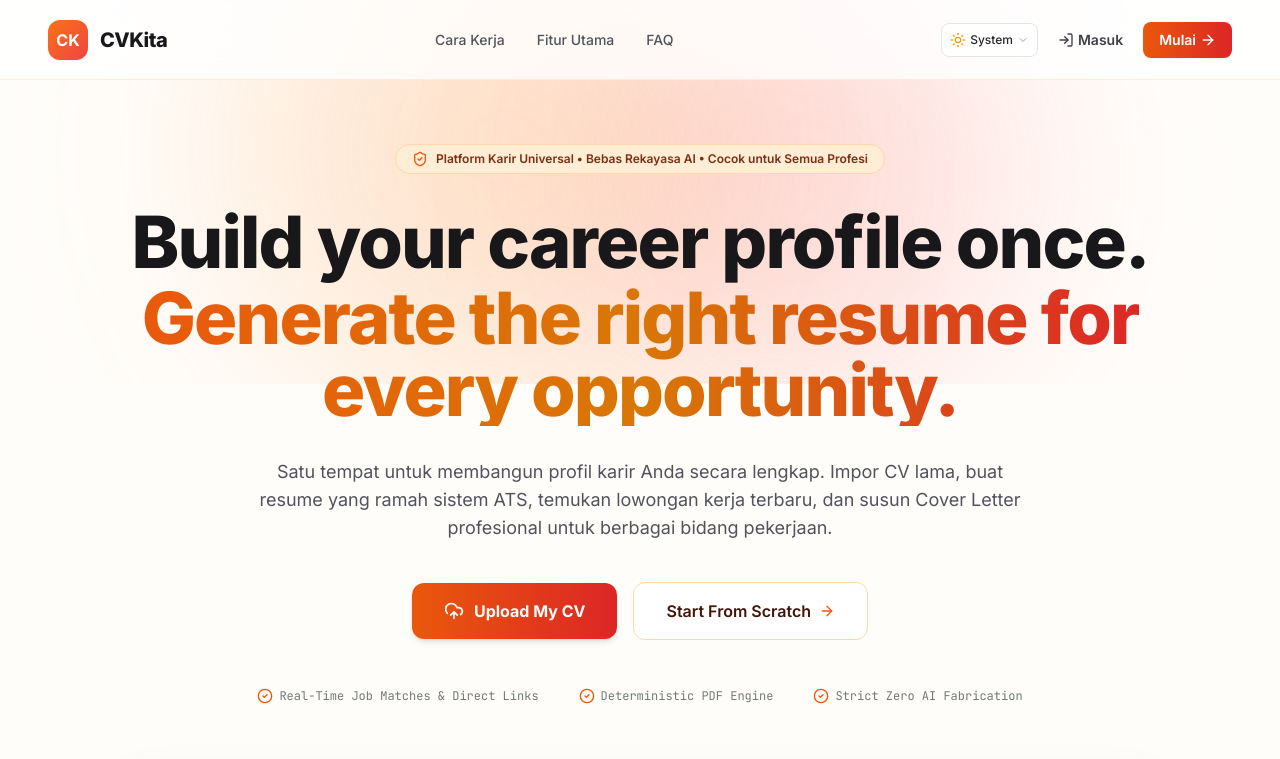
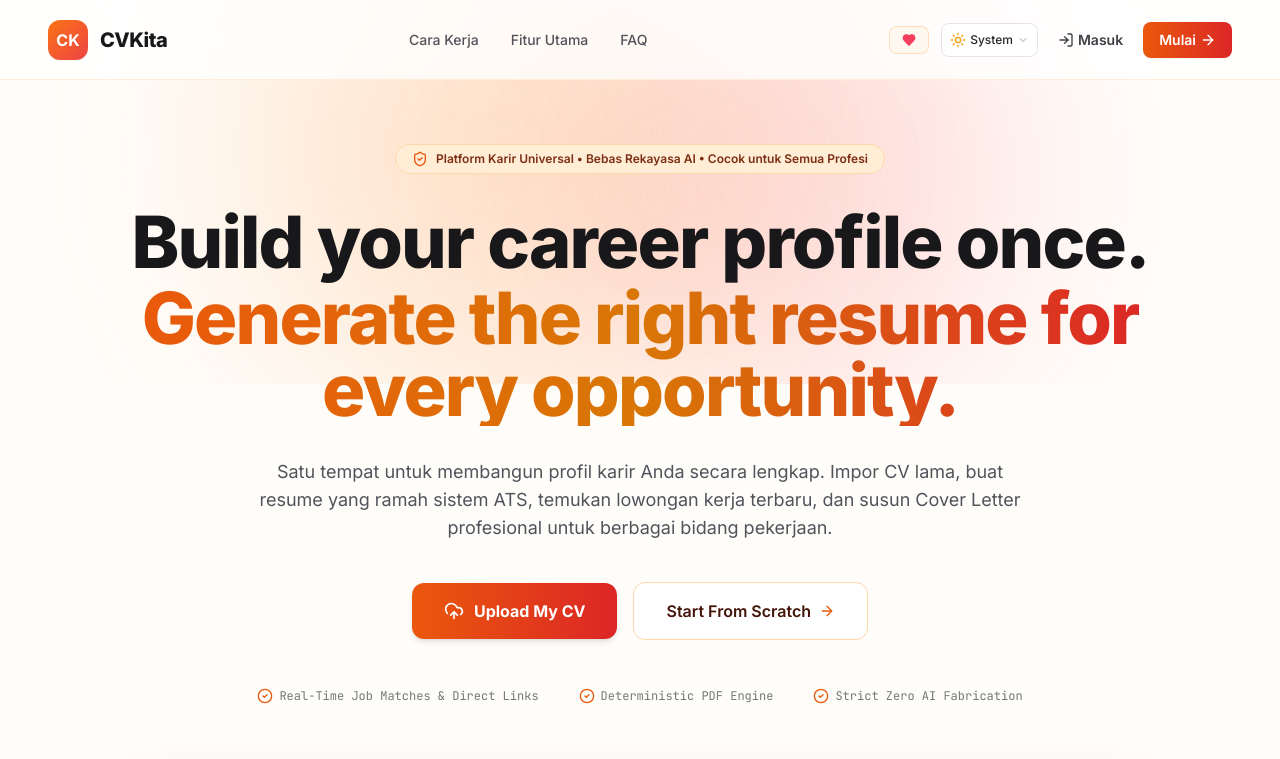
Before and after one commit to bagjasatrio/CVKita, a Next.js app: page / in a window 1280 px wide. Shown: the top 759 px of the page. Built offline with nearby package versions, Linux system fonts and the light colour scheme.

Commit message:
feat: add subtle Support CVKita links on landing header and dashboard overview

```diff
--- a/src/app/dashboard/page.tsx
+++ b/src/app/dashboard/page.tsx
@@ -13,6 +13,7 @@ import {
   AlertCircle,
   ExternalLink,
   Plus,
+  Heart,
 } from "lucide-react";
 import { useAuth } from "@/lib/auth-context";
 import { useUserProfile } from "@/lib/use-user-profile";
@@ -246,6 +247,27 @@ export default function DashboardOverviewPage() {
           </div>
         </div>
       </div>
+
+      {/* Subtle Support CVKita Banner */}
+      <div className="flex flex-col sm:flex-row items-center justify-between gap-3 p-4 rounded-xl border border-orange-200/80 dark:border-zinc-800 bg-orange-50/50 dark:bg-zinc-900/40 text-xs text-zinc-700 dark:text-zinc-300">
+        <div className="flex items-center gap-2.5">
+          <div className="w-7 h-7 rounded-lg bg-orange-100 dark:bg-orange-950/80 text-orange-600 dark:text-orange-400 flex items-center justify-center shrink-0">
+            <Heart className="w-4 h-4 text-rose-500 fill-rose-500" />
+          </div>
+          <span>
+            <strong>CVKita 100% Gratis & Bebas Iklan.</strong> Jika platform ini membantumu melamar kerja, kamu bisa memberikan apresiasi sukarela.
+          </span>
+        </div>
+        <a
+          href="https://tako.id/BAGJA"
+          target="_blank"
+          rel="noopener noreferrer"
+          className="shrink-0 inline-flex items-center gap-1.5 px-3.5 py-1.5 rounded-lg bg-gradient-to-r from-orange-600 to-red-600 hover:from-orange-500 hover:to-red-500 text-white font-semibold text-xs transition-colors shadow-xs"
+        >
+          <span>Dukung CVKita ☕</span>
+          <ExternalLink className="w-3 h-3 text-white" />
+        </a>
+      </div>
     </div>
   );
 }
--- a/src/app/page.tsx
+++ b/src/app/page.tsx
@@ -27,6 +27,7 @@ import {
   Globe,
   Menu,
   X,
+  Heart,
 } from "lucide-react";
 import { useAuth } from "@/lib/auth-context";
 import { useTheme } from "@/components/theme-provider";
@@ -80,6 +81,17 @@ export default function LandingPage() {
 
         {/* Right Nav Actions */}
         <div className="flex items-center gap-1.5 sm:gap-3">
+          {/* Support CVKita Link */}
+          <a
+            href="https://tako.id/BAGJA"
+            target="_blank"
+            rel="noopener noreferrer"
+            className="inline-flex items-center gap-1.5 px-2.5 sm:px-3 py-1.5 rounded-lg border border-orange-200/80 dark:border-orange-900/60 bg-orange-50/70 dark:bg-orange-950/40 text-orange-900 dark:text-orange-300 hover:bg-orange-100 dark:hover:bg-orange-900/60 text-xs font-semibold transition-colors"
+            title="Dukung Pengembangan CVKita"
+          >
+            <Heart className="w-3.5 h-3.5 text-rose-500 fill-rose-500 shrink-0" />
+            <span className="hidden xs:inline">Dukung CVKita</span>
+          </a>
           {/* Theme Selector Dropdown */}
           <div className="relative">
             <button
```
